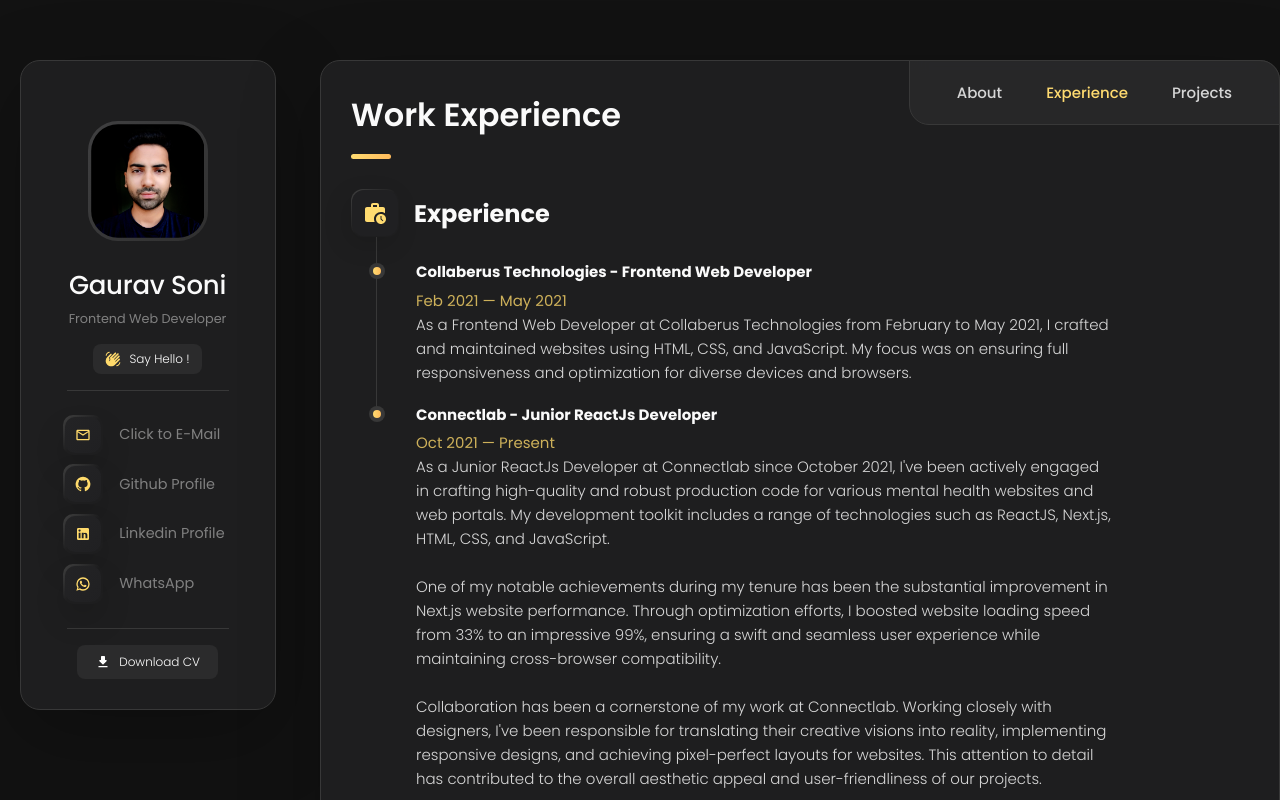
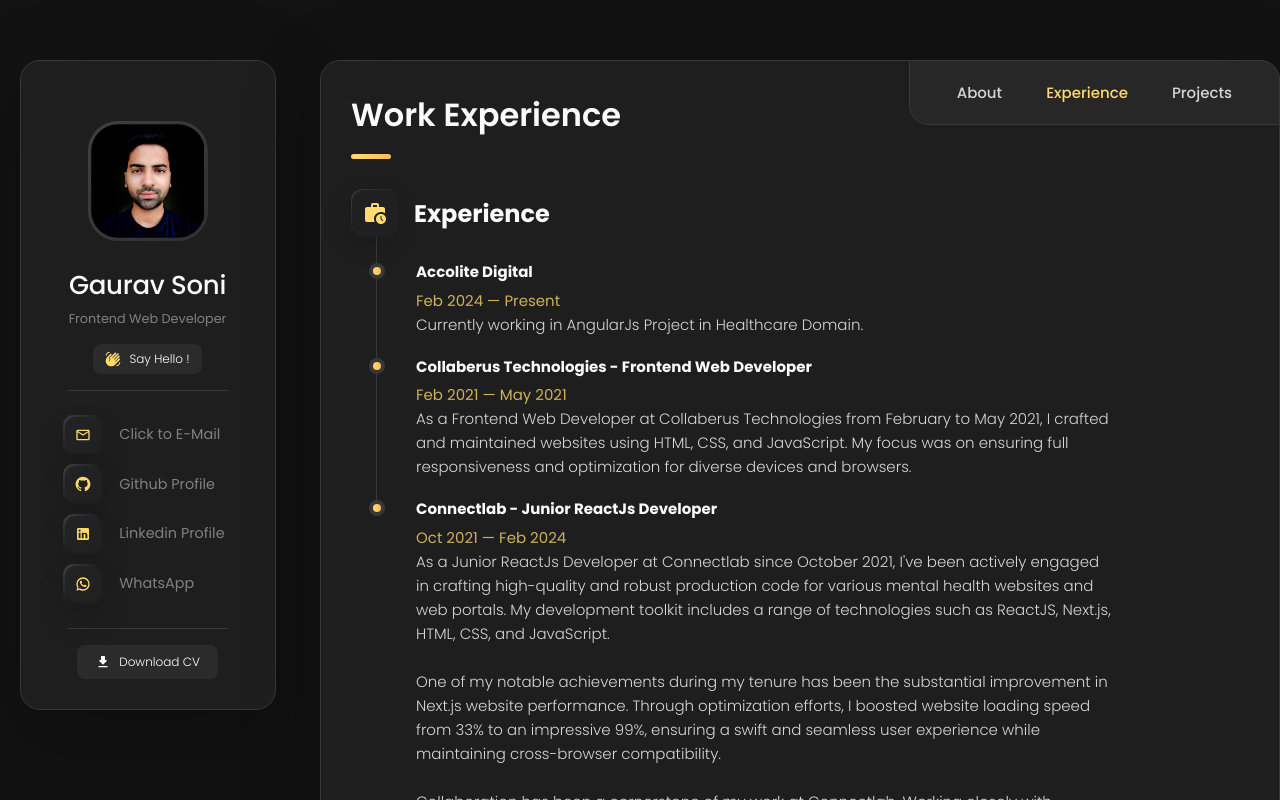
Before and after one commit to gauravsoni97/gauravsoni, a React (Create React App) app: page /resume in a window 1280 px wide. Shown: the top 800 px of the page. Built offline with nearby package versions, Linux system fonts and the light colour scheme.

Commit message:
added new project

```diff
--- a/src/Components/MainContent/About/Skills.jsx
+++ b/src/Components/MainContent/About/Skills.jsx
@@ -10,7 +10,7 @@ const Skills = () => {
         whileInView={{ opacity: 1 }}
         className="h3 skills-title"
       >
-        Tech Stacks I Use
+        Skills
       </motion.h3>
       <ul className="skills-list content-card">
         {SkillsData.map((skill) => (
--- a/src/Components/Sidebar/Sidebar.jsx
+++ b/src/Components/Sidebar/Sidebar.jsx
@@ -1,7 +1,7 @@
 import React, { useEffect, useState } from "react";
 import "../../index.css";
 import myavatar from "../../imgs/my-avatar.png";
-import resume from "../../docs/Gaurav Soni Frontend Developer .pdf";
+import resume from "../../docs/Gaurav Soni Resume.pdf";
 import { Link } from "react-router-dom";
 import MailOutlineIcon from "@mui/icons-material/MailOutline";
 import WhatsAppIcon from "@mui/icons-material/WhatsApp";
--- a/src/DataMap/CompaniesExp.js
+++ b/src/DataMap/CompaniesExp.js
@@ -1,6 +1,16 @@
 export const CompanyData = [
   {
     id: 1,
+    CompanyTitle: "Accolite Digital",
+    CompanyTiming: "Feb 2024 — Present",
+    CompanyDesc: (
+      <>
+        Currently working in AngularJs Project in Healthcare Domain.
+      </>
+    ),
+  },
+  {
+    id: 3,
     CompanyTitle: "Collaberus Technologies - Frontend Web Developer",
     CompanyTiming: "Feb 2021 — May 2021",
     CompanyDesc: (
@@ -15,7 +25,7 @@ export const CompanyData = [
   {
     id: 2,
     CompanyTitle: "Connectlab - Junior ReactJs Developer",
-    CompanyTiming: "Oct 2021 — Present",
+    CompanyTiming: "Oct 2021 — Feb 2024",
     CompanyDesc: (
       <>
         As a Junior ReactJs Developer at Connectlab since October 2021, I've
--- a/src/DataMap/Projects.js
+++ b/src/DataMap/Projects.js
@@ -95,5 +95,18 @@ const ProjectList = [
     liveLink: "https://generatestrongpassword.netlify.app/",
     githubLink: "https://github.com/gauravsoni97/passwordgenerator",
   },
+  {
+    id: 7,
+    image: "./projects/sparkl.png",
+    tag: "ReactJs",
+    title: "Sparkl Assignement",
+    description: (
+      <>
+      Developed sparkl assignement website using React, HTML/CSS, animations, text effects, and a streamlined video call UI.
+      </>
+    ),
+    liveLink: "https://sparklgaurav.netlify.app/",
+    githubLink: "https://github.com/gauravsoni97/sparklAssignment",
+  },
 ];
 export default ProjectList;
```
Also changed, not shown: public/projects/sparkl.png (added).
